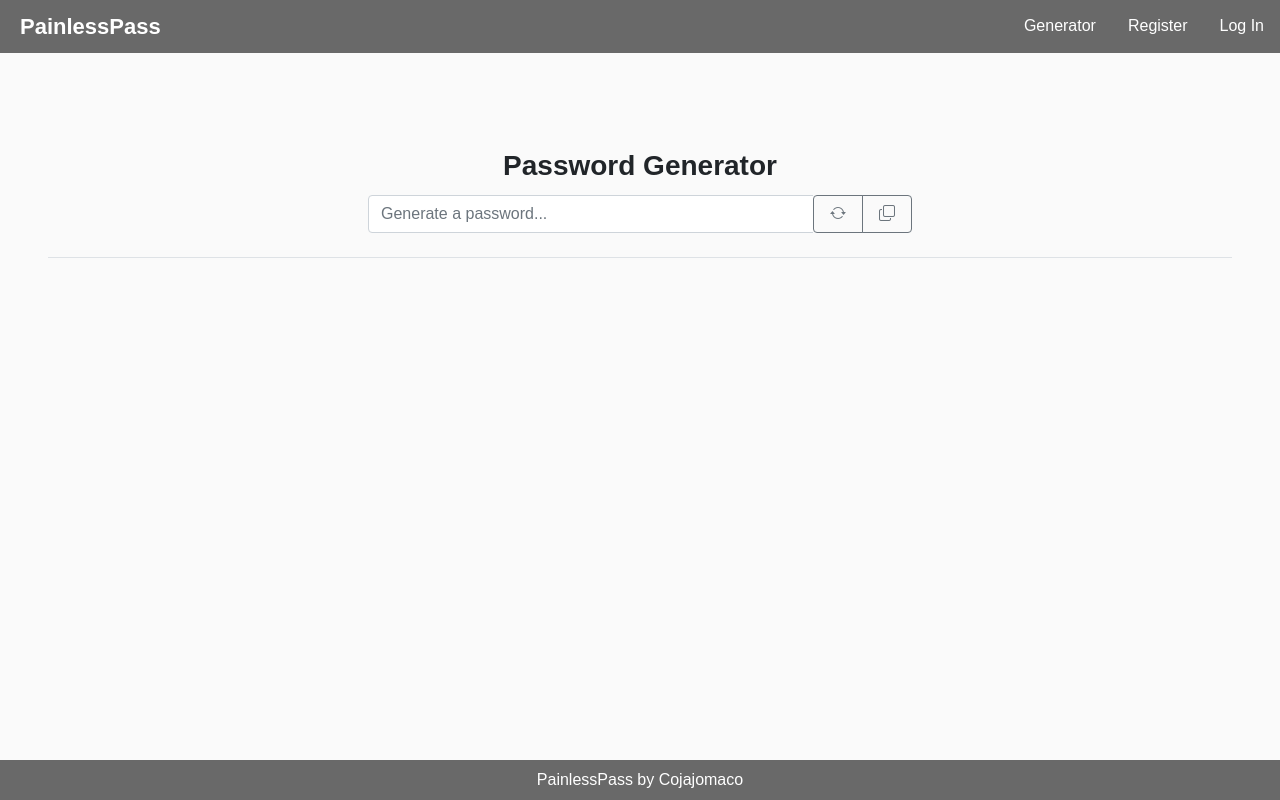
After one commit to Cojajomaco/PainlessPass, a Django app: page /painlesspass/generator/ in a window 1280 px wide. The commit adds this page. Run offline with Django 5.2, Linux system fonts and the light colour scheme; some libraries are stand-ins or nearby versions.

Commit message:
Generator added. Wrapping up features for beta...

```diff
--- a/painlessapp/models.py
+++ b/painlessapp/models.py
@@ -38,7 +38,6 @@ class UserPass(models.Model):
     # Might seem backwards to allow blank passwords in a password storage app
     # But there may be cases where a user wants to store a username or notes
     # Without actually hosting any password data
-    # TODO: Make sure blank password doesn't crash due to encryption function
     password = models.CharField(max_length=255, help_text="This is your password you want to store.")
     uri = models.URLField(max_length=200, blank=True, help_text="This is the website or application "
                                                                 "for your password.")
--- a/painlessapp/static/painlessapp/password-functions.js
+++ b/painlessapp/static/painlessapp/password-functions.js
@@ -16,14 +16,32 @@ async function fetchGeneratedPassword(inputX) {
     }
 }
 
+/* https://www.w3schools.com/howto/howto_js_copy_clipboard.asp */
+/* Copies given text to clipboard */
+function copyToClipboard(element) {
+    // Grab field to copy
+    var textToCopy = element;
+
+    // Selecting the text field
+    textToCopy.select();
+    textToCopy.setSelectionRange(0,99999); // For mobile, apparently
+
+    // Using the safer copy method
+    navigator.clipboard.writeText(textToCopy.value);
+}
+
 $(document).ready(function() {
     /* Toggles password field visibility based on pressing an icon above the field */
     /* Made with help from Google AI */
     const inputField = document.getElementById("id_password");
+    const inputField1 = document.getElementById("id_password1");
+    const inputField2 = document.getElementById("id_password2");
     const toggleIcon = document.getElementById("pass-toggle");
     const passGenButton = document.getElementById("pass-gen");
+    const passCopyButton = document.getElementById("pass-copy");
 
     if (toggleIcon) {
+        if (inputField) {
             toggleIcon.addEventListener("click", function () {
                 if (inputField.type === "password") {
                     inputField.type = "text";
@@ -33,6 +51,20 @@ $(document).ready(function() {
                     toggleIcon.className = "bi bi-eye-slash-fill float-end ps-1";
                 }
             });
+        /* Changes for registration form with confirmation field */
+        } else {
+            toggleIcon.addEventListener("click", function () {
+                if (inputField1.type === "password") {
+                    inputField1.type = "text";
+                    inputField2.type = "text";
+                    toggleIcon.className = "bi bi-eye-fill float-end px-1"; // Change to a different eye icon
+                } else {
+                    inputField1.type = "password";
+                    inputField2.type = "password";
+                    toggleIcon.className = "bi bi-eye-slash-fill float-end px-1";
+                }
+            });
+        }
     }
 
     /* TODO: Generate password and replace value field from API */
@@ -48,4 +80,10 @@ $(document).ready(function() {
             }
         });
     }
+
+    if (passCopyButton) {
+        passCopyButton.addEventListener("click", function () {
+            copyToClipboard(inputField);
         });
+    }
+});
--- /dev/null
+++ b/painlessapp/templates/painlessapp/generator.html
@@ -0,0 +1,29 @@
+{% extends "base_generic.html" %}
+{% load static %}
+
+{% block title %}
+    <title>PainlessPass - Generator</title>
+{% endblock %}
+
+{% block content %}
+    <div>    <h3 class="pt-5 px-5 pb-2 mt-5 mx-5 mb-1 text-center fw-bold">Password Generator</h3></div>
+    <div class="px-5 pb-0 mx-5 mb-0 text-center border-bottom d-flex justify-content-center">
+        <div class="input-group mb-4 d-flex justify-content-center w-50" style="min-width: 500px;">
+              <input type="text" class="form-control" placeholder="Generate a password..." id="id_password"
+                     style="width: 50%;" aria-label="Recipient's username" aria-describedby="basic-addon2">
+              <div class="input-group-append btn-group">
+                <button class="btn btn-outline-secondary" type="button" title="Generate password"><i role="button"
+                               class="bi bi-arrow-repeat float-end px-1" id="pass-gen"></i>
+                </button>
+                <button class="btn btn-outline-secondary" type="button" title="Copy password"><i role="button"
+                               class="bi bi-copy float-end px-1" id="pass-copy"></i>
+                </button>
+              </div>
+        </div>
+    </div>
+{% endblock %}
+
+{% block custom_scripts %}
+<!-- Custom JS -->
+<script src="{% static 'painlessapp/password-functions.js' %}"></script>
+{% endblock %}
--- a/painlessapp/urls.py
+++ b/painlessapp/urls.py
@@ -17,6 +17,7 @@ urlpatterns = [
     path("folder_delete/<int:folder_id>/", views.folder_delete, name="folder_delete"),
     path("pass_delete/<int:pass_id>/", views.pass_delete, name="pass_delete"),
     path("login/", views.CustomLoginView.as_view(), name="login"),
+    path("generator/", views.generator, name="generator"),
 
     # API REQUESTS
     path("api/pass_gen/", views.pass_gen, name="pass_gen"),
--- a/painlessapp/views.py
+++ b/painlessapp/views.py
@@ -20,10 +20,10 @@ import linecache
 wordlist = "google-5000-english-usa-no-swears-medium.txt"
 wordlist_length = 5000
 
+
 # First page as a generic landing page.
 # Should eventually prompt to log in or register.
 def index(request):
-
     # Redirect logged-in users to their password list.
     if request.user.is_authenticated:
         return redirect("pass_list")
@@ -35,7 +35,6 @@ def index(request):
 # list of all of their passwords, along with a navbar for other services
 # such as password generation, settings, and logging out.
 def home(request):
-
     # Redirect logged-in users to their password list.
     if request.user.is_authenticated:
         return redirect("pass_list")
@@ -46,7 +45,6 @@ def home(request):
 # Register page, also straightforward.
 # IT should also include a prompt to sign in if you have an account.
 def register(request):
-
     # Redirect logged-in users to their password list.
     if request.user.is_authenticated:
         return redirect("pass_list")
@@ -92,7 +90,6 @@ def register(request):
 
 @login_required
 def pass_list(request):
-
     # Redirect logged-out users to the signin page.
     if not request.user.is_authenticated:
         return redirect("/accounts/login")
@@ -144,7 +141,6 @@ def pass_entry(request, pass_id):
         # Create the form object to validate data
         password_form = NewPasswordForm(request.POST, user_id=request.user, instance=userpass_entry)
         if password_form.is_valid():
-
             # Pass to function that does the encryption
             enc_NewPass = encrypt_user_pass(request.user.id, password_form.clean().get('password'))
 
@@ -156,7 +152,6 @@ def pass_entry(request, pass_id):
             # Lets the view know that the entry was updated
             entry_updated = True
 
-
     context = {
         "userpass_entry": userpass_entry,
         "userpass_form": password_form,
@@ -167,7 +162,6 @@ def pass_entry(request, pass_id):
 
 @login_required
 def pass_new(request):
-
     # Redirect logged-out users to the signin page.
     if not request.user.is_authenticated:
         return redirect("/accounts/login")
@@ -185,7 +179,6 @@ def pass_new(request):
         # Create the form object to validate data
         password_form = NewPasswordForm(request.POST, user_id=request.user)
         if password_form.is_valid():
-
             # Set user_id (owner) of object to the logged-in user.
             password_form.instance.user_id = request.user
 
@@ -210,7 +203,6 @@ def pass_new(request):
 # Settings page for individual user setting configuration.
 @login_required
 def settings(request):
-
     # Redirect logged-out users to the signin page.
     if not request.user.is_authenticated:
         return redirect("/accounts/login")
@@ -385,9 +377,9 @@ class CustomLoginView(LoginView):
         decrypt_and_store_key(self.request.user, form.clean().get('password'))
         return HttpResponseRedirect(self.get_success_url())
 
+
 # Generates a password based on user specified password generation settings.
 def pass_gen(request):
-
     # Password we will build from the wordlist
     generated_password = ""
 
@@ -407,13 +399,12 @@ def pass_gen(request):
     else:
         number_added_word = -1
 
-
     # Get number of words, add to password, and separate them. Sprinkle in a number.
     curr_word = 0
     while curr_word < num_words:
 
         # Find a word to grab from the list
-        grab_word_num = random.randint(0, wordlist_length -1)
+        grab_word_num = random.randint(0, wordlist_length - 1)
 
         # Grab it, clean it a bit, and add numbers, capitals, or hyphens as needed for the phrase
         line = linecache.getline(wordlist, grab_word_num)
@@ -436,3 +427,9 @@ def pass_gen(request):
     }
 
     return JsonResponse(pass_json)
+
+
+# Very simple view that just returns the generator page. The generator itself uses JS to hit the pass_gen API view.
+# Anyone can use this.
+def generator(request):
+    return render(request, "painlessapp/generator.html")
--- a/templates/base_accounts.html
+++ b/templates/base_accounts.html
@@ -29,11 +29,13 @@
 					<button type="submit">Log Out</button>
 				</form></li>
 				<li class="top-nav-bar"><a href="/painlesspass/settings">Settings</a></li>
+				<li class="top-nav-bar"><a href="/painlesspass/generator">Generator</a></li>
 				<li class="top-nav-bar"><a href="/painlesspass/pass_list">Passwords</a></li>
                 {% else %}
 				<!-- Log in button to display only if user is NOT authenticated -->
 				<li class="top-nav-bar"><a href="{% url 'login' %}">Log In</a></li>
                 <li class="top-nav-bar"><a href="/painlesspass/register">Register</a></li>
+				<li class="top-nav-bar"><a href="/painlesspass/generator">Generator</a></li>
                 {% endif %}
 			</ul>
 		</div>
@@ -59,6 +61,7 @@
         crossorigin="anonymous"></script>
 <!-- Custom JS -->
 <script src="{% static 'painlessapp/custom_scripts.js' %}"></script>
+<script src="{% static 'painlessapp/password-functions.js' %}"></script>
 
 </body>
 </html>
--- a/templates/base_generic.html
+++ b/templates/base_generic.html
@@ -29,11 +29,13 @@
 					<button type="submit">Log Out</button>
 				</form></li>
 				<li class="top-nav-bar"><a href="/painlesspass/settings">Settings</a></li>
+				<li class="top-nav-bar"><a href="/painlesspass/generator">Generator</a></li>
 				<li class="top-nav-bar"><a href="/painlesspass/pass_list">Passwords</a></li>
                 {% else %}
 				<!-- Log in button to display only if user is NOT authenticated -->
 				<li class="top-nav-bar"><a href="{% url 'login' %}">Log In</a></li>
                 <li class="top-nav-bar"><a href="/painlesspass/register">Register</a></li>
+				<li class="top-nav-bar"><a href="/painlesspass/generator">Generator</a></li>
                 {% endif %}
 			</ul>
 		</div>
--- a/templates/registration/login.html
+++ b/templates/registration/login.html
@@ -26,7 +26,10 @@
                         {{ form.username }}
                     </div>
                     <div class="mb-4">
-                        <p class="mb-0">Password:</p>
+                        <p class="mb-0">Password:
+                        <i role="button" class="bi bi-eye-slash-fill float-end ps-1" id="pass-toggle"
+                               title="Toggle password visibility"></i>
+                        </p>
                         {{ form.password }}
                     </div>
                     <button type="submit" class="btn btn-secondary w-100 mb-4">Log In</button>
```
Also changed, not shown: painlessapp/templates/painlessapp/register.html (+6 -2 lines), painlessapp/templates/painlessapp/settings.html (+15 -2 lines), painlessapp/static/painlessapp/images/settings.png (added). Lines whose indentation alone changed are shown as unchanged.
